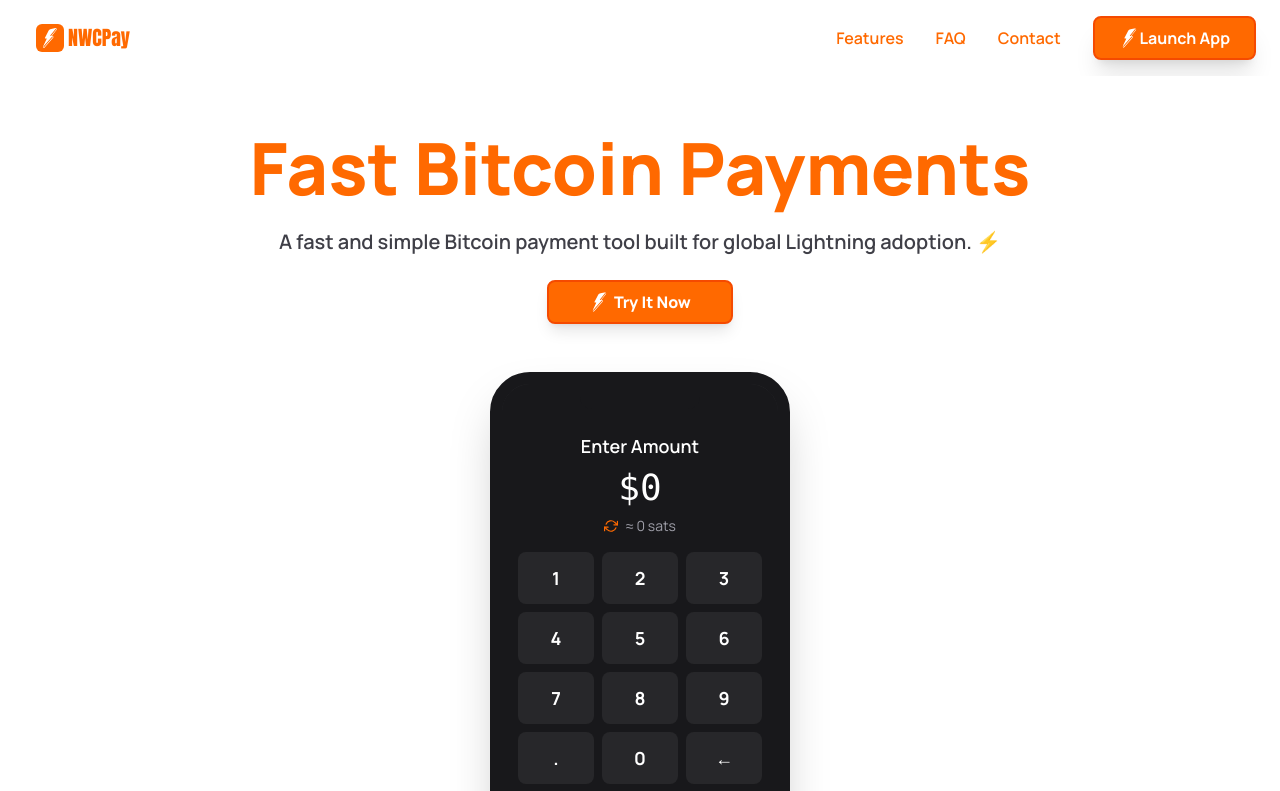
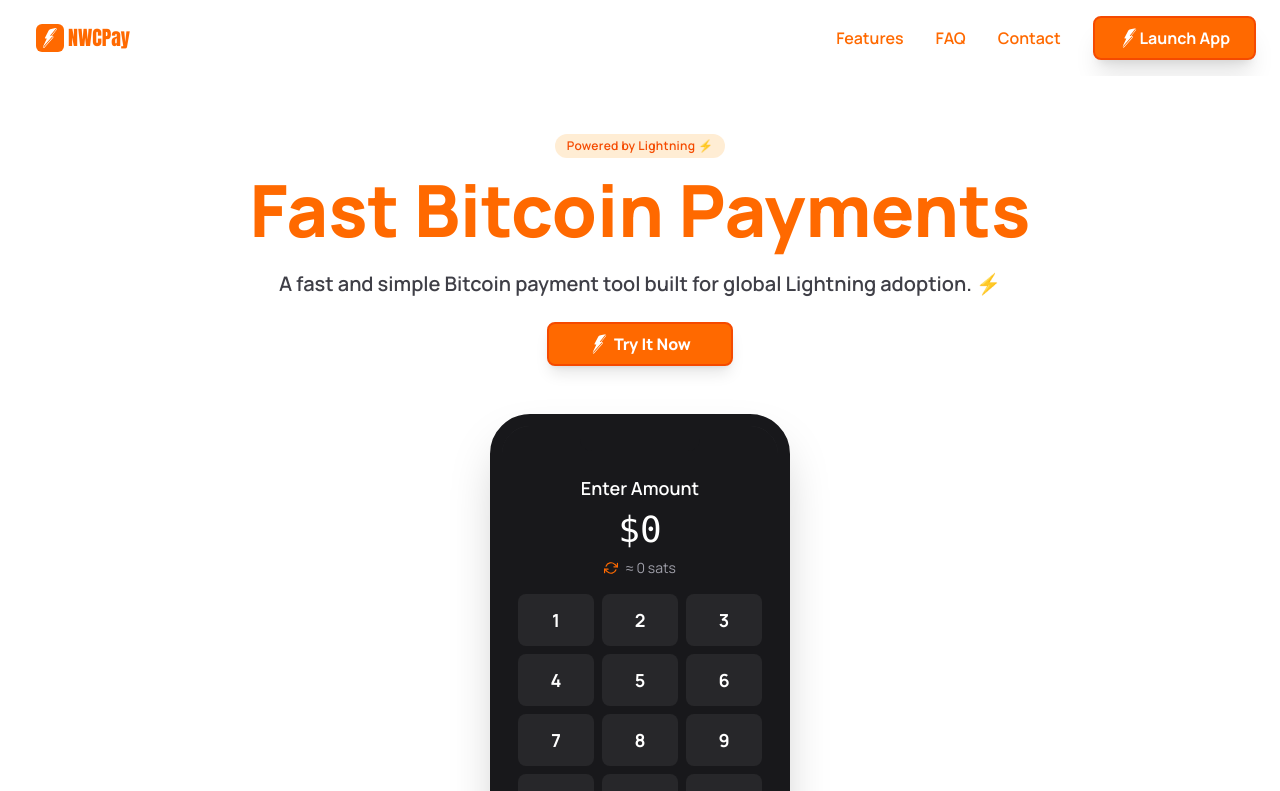
Before and after one commit to thomasdev5832/bitcoin-lightning-invoice, a React (Vite) app: page / in a window 1280 px wide. Shown: the top 791 px of the page. Built offline with nearby package versions, Linux system fonts and the light colour scheme; no server answers.

Commit message:
feat(frontend): add title tag

```diff
--- a/src/pages/LandingPage.tsx
+++ b/src/pages/LandingPage.tsx
@@ -179,6 +179,9 @@ const LandingPage = () => {
                     <div className="flex flex-col items-center gap-12">
                         {/* Title and Text Content */}
                         <div className="text-center">
+                            <span className="inline-block bg-orange-100 text-orange-600 text-xs font-semibold px-3 py-1 rounded-full mb-4 tracking-wide">
+                                Powered by Lightning ⚡
+                            </span>
                             <h1 className="text-5xl text-orange-500 md:text-7xl font-black mb-6 w-full">Fast Bitcoin Payments</h1>
                             <p className="text-lg md:text-xl text-zinc-700 font-semibold mb-6 max-w-4xl mx-auto">
                                 A fast and simple Bitcoin payment tool built for global Lightning adoption. ⚡
```
